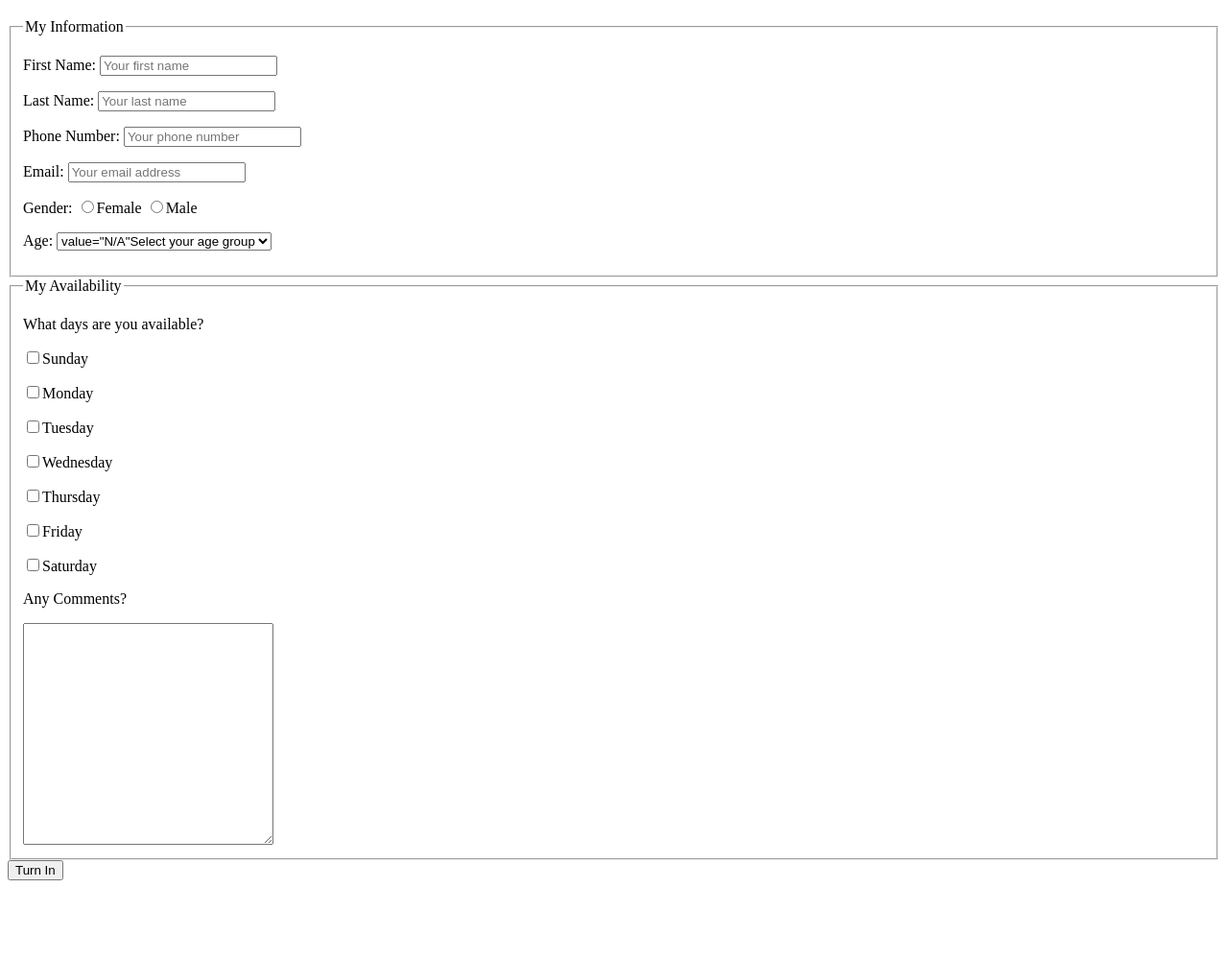
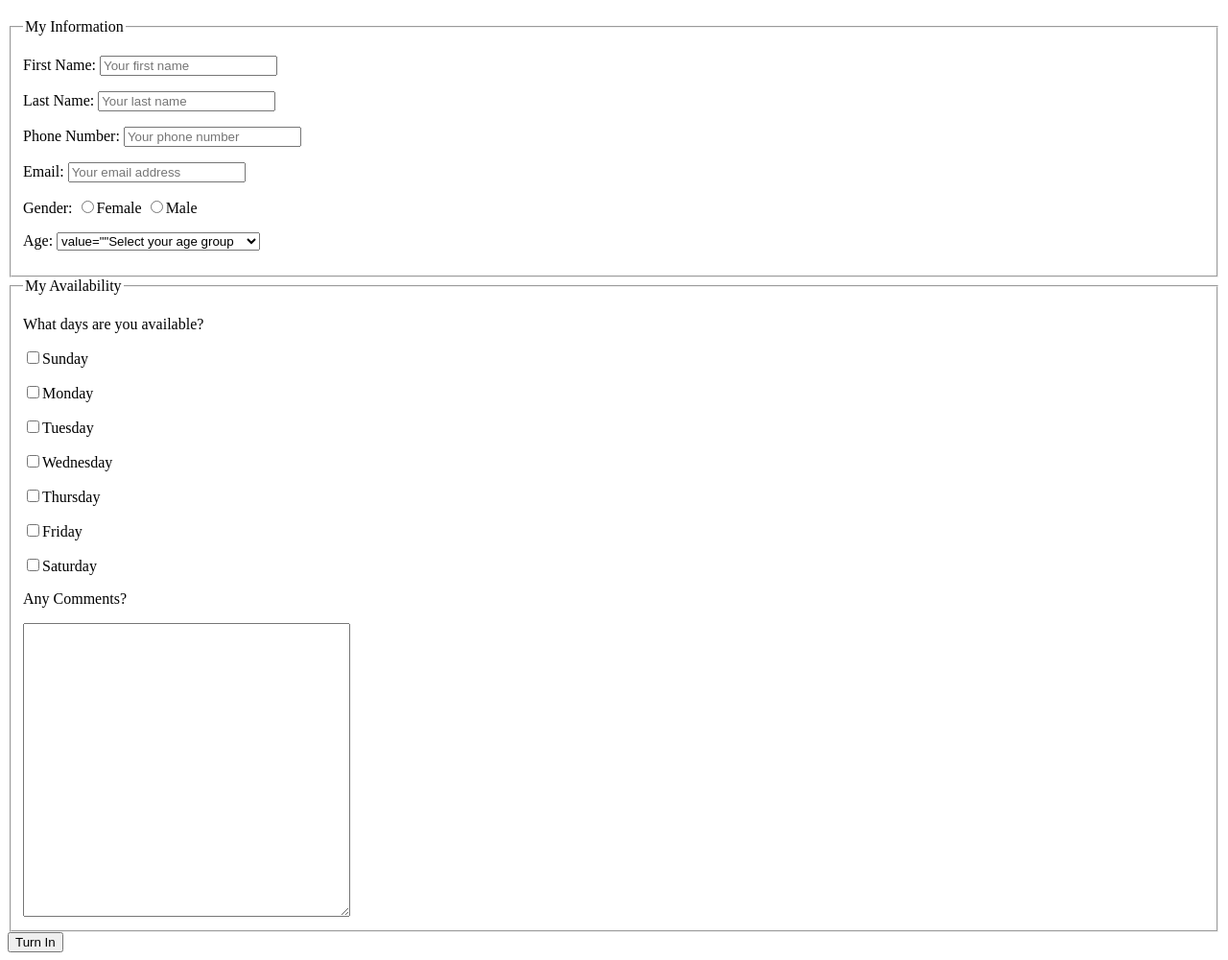
Before and after one commit to nandipatel/itmd361-lab4, a plain HTML site: page index.html in a window 1280 px wide. Shown: the part 61-1061 px from the top of the page at 96% size. Before the commit the page ends 986 px from the top, so only its background shows below. Drawn offline with Linux system fonts and the light colour scheme.

Commit message:
Output based changes

```diff
--- a/index.html
+++ b/index.html
@@ -24,7 +24,7 @@
 
       <p><label>Age:</label>
         <select name = "age_field">
-          <option>value="N/A"Select your age group</option>
+          <option>value=""Select your age group</option>
           <option>value="under 18"Under 18</option>
           <option>value="18-24"18-24</option>
           <option>value="25-34"25-34</option>
@@ -49,7 +49,7 @@
       <p><input type = "checkbox" name = "available_field[]" value ="Saturday"><label>Saturday</label></p>
 
       <p><label>Any Comments?<label></p>
-      <textarea rows = "15" cols = "30" name = "comment_field"></textarea>
+      <textarea rows = "20" cols = "40" name = "comment_field"></textarea>
 
       <input type ="hidden" name = "hidden_field" value = "npatel127">
     </fieldset>
```
